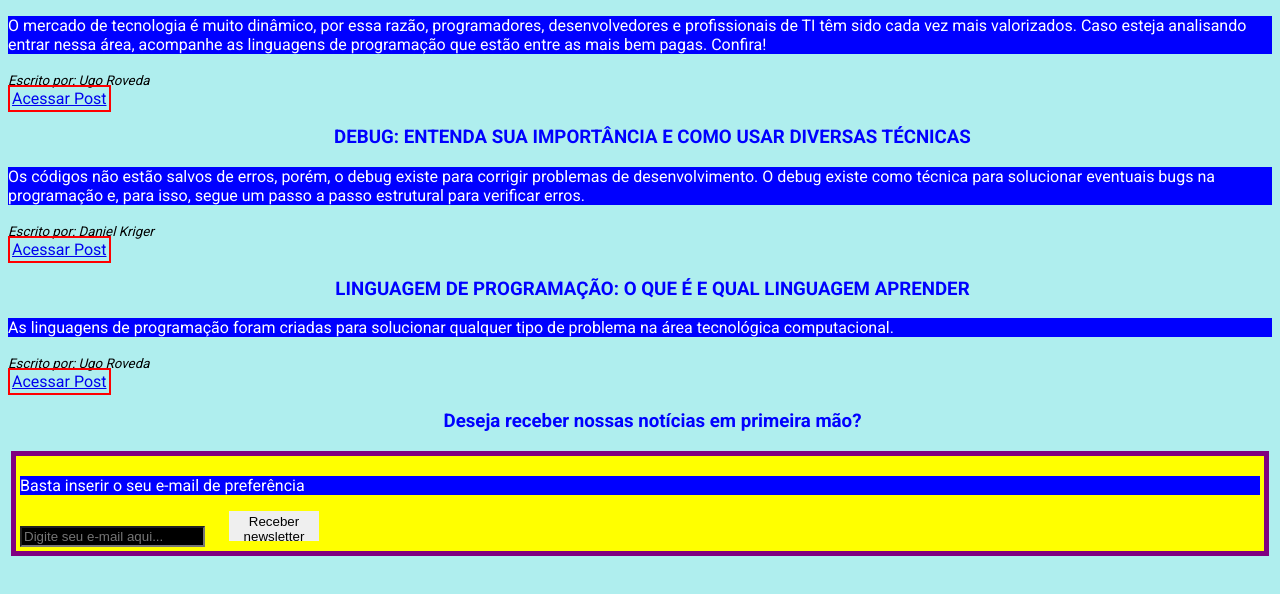
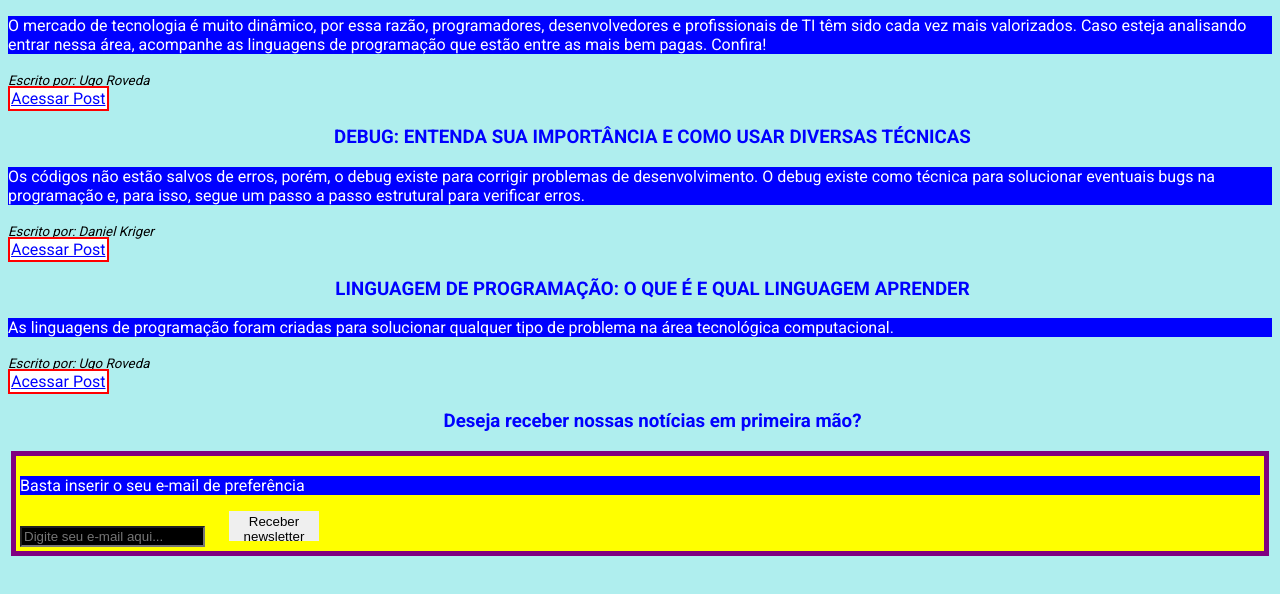
Before and after one commit to leticiacr95/Kenzie_Academy_Projects, a plain HTML site: page index.html in a window 1280 px wide. Shown: the part 106-700 px from the top of the page. Drawn offline with Linux system fonts and the light colour scheme.

Commit message:
atualização 0

```diff
--- a/index.html
+++ b/index.html
@@ -19,9 +19,7 @@
                 Confira!
                 </p>
                 <em><small>Escrito por: Ugo Roveda</small></em><br/>
-                <span>
                 <a href="https://kenzie.com.br/blog/linguagens-de-programacao-mais-bem-pagas/" target="_blank"> Acessar Post</a>
-                </span>
             </article>
             <article>
                 <h3>DEBUG: ENTENDA SUA IMPORTÂNCIA E COMO USAR DIVERSAS TÉCNICAS</h3>
@@ -30,9 +28,7 @@
                 técnica para solucionar eventuais bugs na programação e, para isso, segue um passo a passo estrutural para verificar erros.
                 </p>
                 <em><small>Escrito por: Daniel Kriger</small></em><br>
-                <span>
                 <a href="https://kenzie.com.br/blog/kenzie-com-br-blog-debug/" target="_blank"> Acessar Post </a>
-                </span>
             </article>
             <article>
                 <h3>LINGUAGEM DE PROGRAMAÇÃO: O QUE É E QUAL LINGUAGEM APRENDER</h3>
@@ -40,9 +36,7 @@
                 As linguagens de programação foram criadas para solucionar qualquer tipo de problema na área tecnológica computacional.
                 </p>
                 <em><small>Escrito por: Ugo Roveda</small></em><br/>
-                <span>
                 <a href="https://kenzie.com.br/blog/linguagem-de-programacao/" target="_blank"> Acessar Post </a>
-                </span>
             </article>
                 <h3>Deseja receber nossas notícias em primeira mão?</h3>
                 <form>
--- a/style.css
+++ b/style.css
@@ -30,11 +30,16 @@ h3{
     font-weight:bold;
 }
 
-span{
-    padding: 2px;
+a{
+    background-color:white;
+    padding: 1px;
     border:red solid 2px;
     color:blue;
 
+}
+
+a:focus {
+    color: red;
 }
 
 
@@ -60,6 +65,6 @@ button {
     border: 2px solid transparent;
   }
 
-  button:focus {
+button:focus {
     border-color: orange;
   }
```
